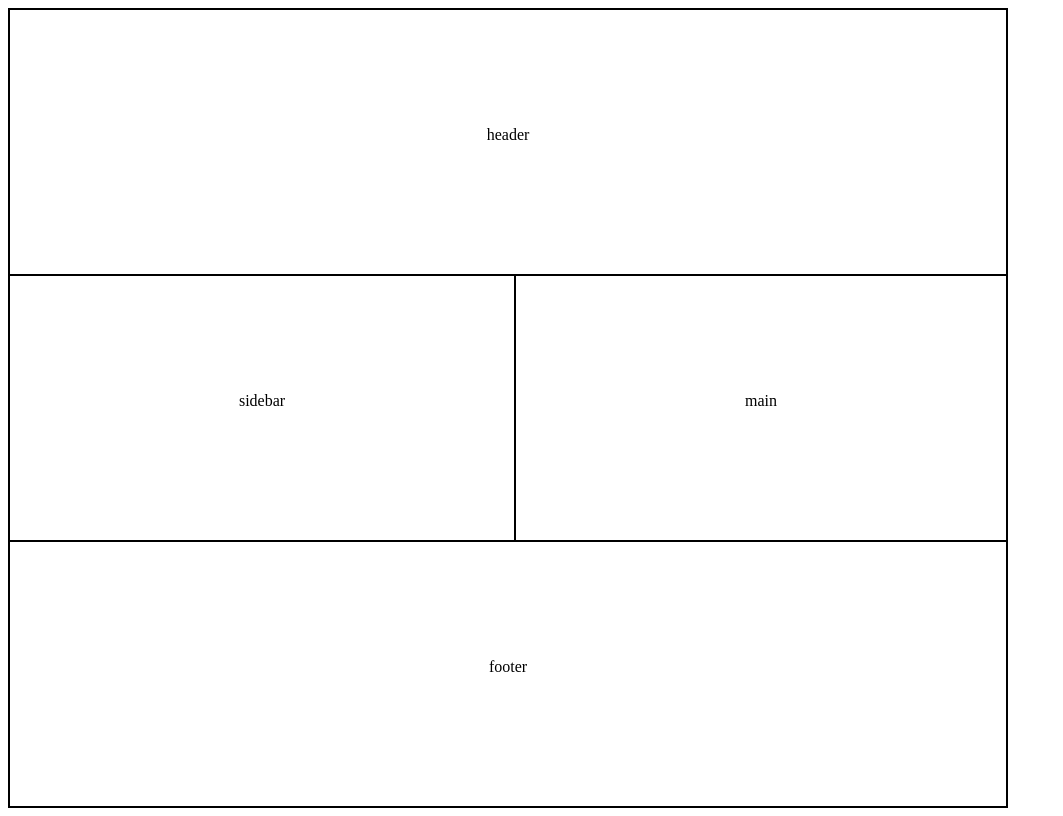
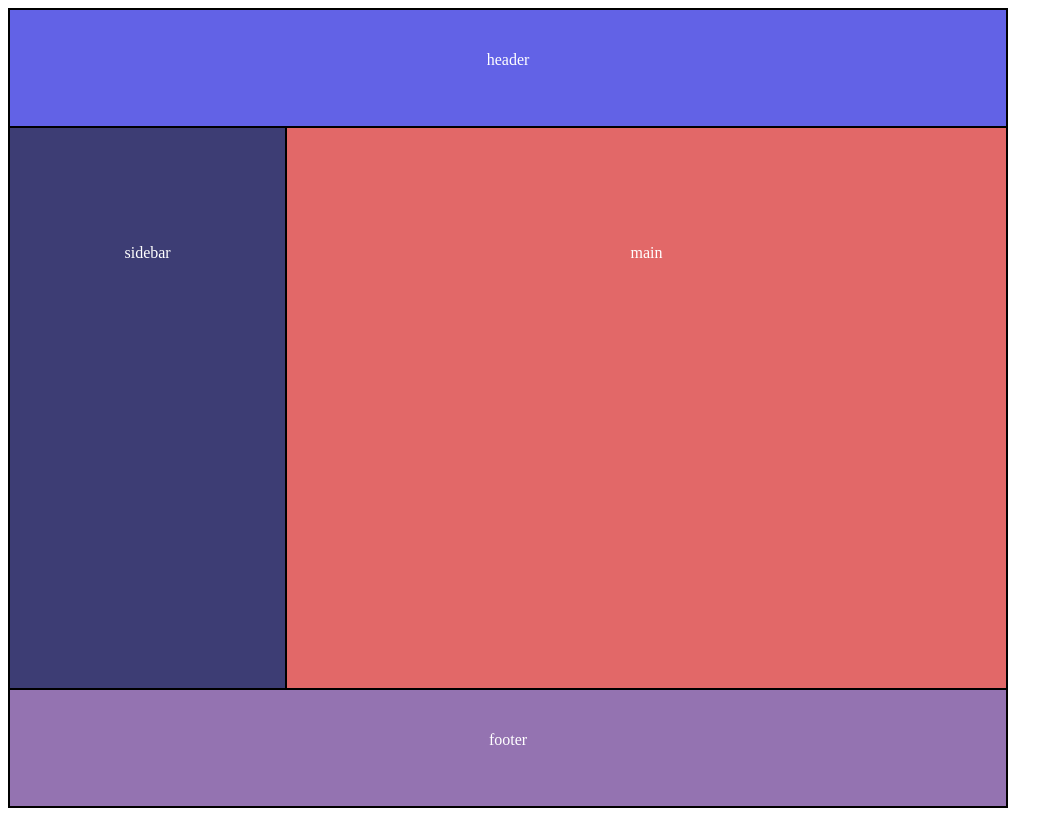
Before and after one commit to victormacea27/clase-12, a plain HTML site: page index.html in a window 1280 px wide. Shown: the whole page, without its empty margins (0-1063 px from the left). Drawn offline with Linux system fonts and the light colour scheme.

Commit message:
Ajuste tamaños

```diff
--- a/style.css
+++ b/style.css
@@ -1,6 +1,6 @@
 *{
     background-color: #fff;
-    color:black;
+    color:white;
     text-align: center;
     line-height: 250px;
 }
@@ -8,29 +8,44 @@
     display: grid;
     max-width: 1000px;
     height: 800px;
-    grid-template-areas: "header header" "sidebar main" "footer footer";
+    grid-template-areas:
+    "header header header header"
+    "sidebar main main main"
+    "footer footer footer footer";
+    grid-template-rows: 15% 70% 15%;
 
     /* Tamaño de columnas y filas, margen
     grid-template-columns: 400px 400px;
     grid-template-rows: 250px 250px;
      grid-gap: 2px;
+    grid-template-areas:
+    "a a b"
+    "a a b"
+    "c d d";
     */
 }
 
 .header{
     grid-area: header;
     border: 2px solid black;
+    background-color: rgb(98, 98, 230);
+    line-height: 100px;
 }
 .sidebar{
     grid-area: sidebar;
     border-right: 2px solid black;
     border-left: 2px solid black;
+    background-color: rgb(61, 61, 116);
+
 }
 .main{
     grid-area: main;
     border-right: 2px solid black;
+    background-color: rgb(226, 104, 104);
 }
 .footer{
     grid-area: footer;
-    border: 2px solid black;
+    border: 2px solid rgb(0, 0, 0);
+    background-color: rgb(148, 115, 177);
+    line-height: 100px;
  }
```
